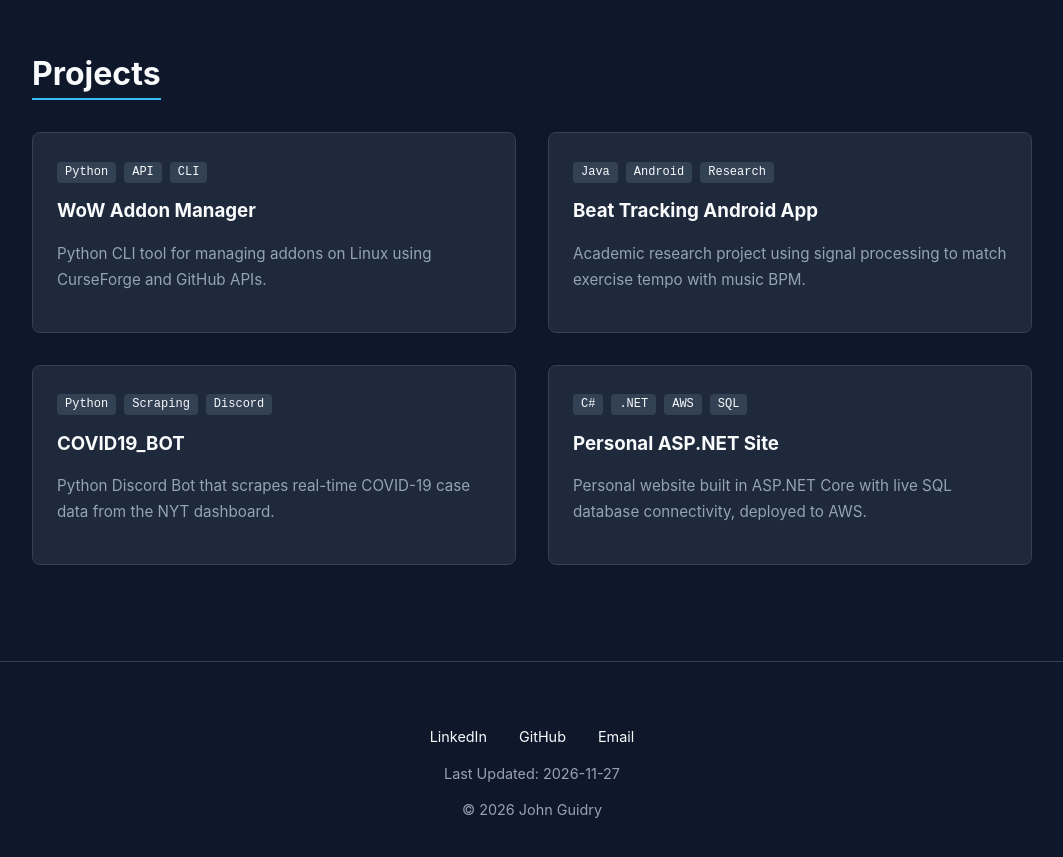
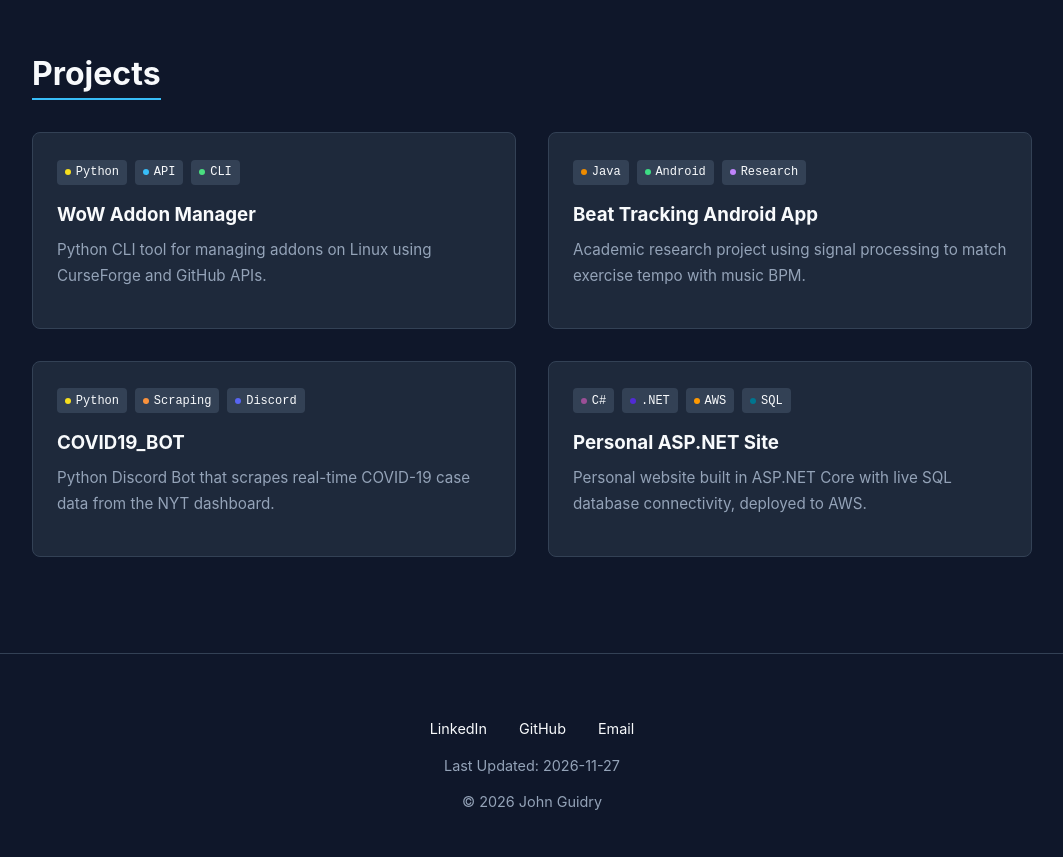
Before and after one commit to JohnGuidry/prosite, a React (Vite) app: page / in a window 1280 px wide. Shown: the part 1680-2537 px from the top of the page, without its empty margins (108-1171 px from the left). Built offline with nearby package versions, Linux system fonts and the light colour scheme.

Commit message:
feat: equal-height project cards and colored tag dots
- Grid items now stretch to fill row height
- Project cards use flex column with body pushed to bottom
- Tags display a colored language dot via ::before + CSS variable
- 12 tag colors mapped (Python, C#, Java, SQL, etc.)

```diff
--- a/src/components/ProjectCard.tsx
+++ b/src/components/ProjectCard.tsx
@@ -1,5 +1,20 @@
 import React from 'react';
 import type { Project } from '../types';
+
+const tagColors: Record<string, string> = {
+  Python: '#f7df1e',
+  API: '#38bdf8',
+  CLI: '#4ade80',
+  Java: '#ed8b00',
+  Android: '#3ddc84',
+  Research: '#c084fc',
+  Scraping: '#fb923c',
+  Discord: '#5865f2',
+  'C#': '#9b4f96',
+  '.NET': '#512bd4',
+  AWS: '#ff9900',
+  SQL: '#00758f',
+};
 
 interface Props {
   project: Project;
@@ -13,9 +28,19 @@ export const ProjectCard: React.FC<Props> = ({ project }) => (
     rel="noopener noreferrer"
   >
     <div className="project-tags">
-      {project.tags.map(tag => <span key={tag} className="tag">{tag}</span>)}
+      {project.tags.map(tag => (
+        <span
+          key={tag}
+          className="tag"
+          style={{ '--tag-color': tagColors[tag] ?? '#94a3b8' } as React.CSSProperties}
+        >
+          {tag}
+        </span>
+      ))}
     </div>
-    <h3>{project.title}</h3>
-    <p>{project.description}</p>
+    <div className="project-card-body">
+      <h3>{project.title}</h3>
+      <p>{project.description}</p>
+    </div>
   </a>
 );
--- a/src/index.css
+++ b/src/index.css
@@ -151,6 +151,10 @@ a { color: var(--accent-primary); text-decoration: none; }
   grid-template-columns: repeat(2, 1fr);
   gap: 2rem;
 }
+
+.grid > * {
+  height: 100%;
+}
 @media (max-width: 768px) {
   .grid {
     grid-template-columns: 1fr;
@@ -166,7 +170,9 @@ a { color: var(--accent-primary); text-decoration: none; }
   }
 }
 .project-card {
-  display: block;
+  display: flex;
+  flex-direction: column;
+  height: 100%;
   color: inherit;
   text-decoration: none;
   background: var(--bg-secondary);
@@ -176,6 +182,16 @@ a { color: var(--accent-primary); text-decoration: none; }
   cursor: pointer;
   transition: all 0.2s;
 }
+
+.project-card-body {
+  flex: 1;
+  display: flex;
+  flex-direction: column;
+}
+
+.project-card-body p {
+  margin-top: auto;
+}
 .project-card:hover { border-color: var(--accent-primary); box-shadow: 0 4px 20px rgba(56, 189, 248, 0.1); }
 .tag {
   font-family: var(--font-mono);
@@ -184,6 +200,19 @@ a { color: var(--accent-primary); text-decoration: none; }
   padding: 0.2rem 0.5rem;
   border-radius: 4px;
   margin-right: 0.5rem;
+  display: inline-flex;
+  align-items: center;
+  gap: 0.3rem;
+}
+
+.tag::before {
+  content: '';
+  display: inline-block;
+  width: 6px;
+  height: 6px;
+  border-radius: 50%;
+  background: var(--tag-color, #94a3b8);
+  flex-shrink: 0;
 }
 .project-card h3 { margin: 1rem 0 0.5rem 0; }
 .project-card p { color: var(--text-secondary); font-size: 0.95rem; line-height: 1.7; }
```
